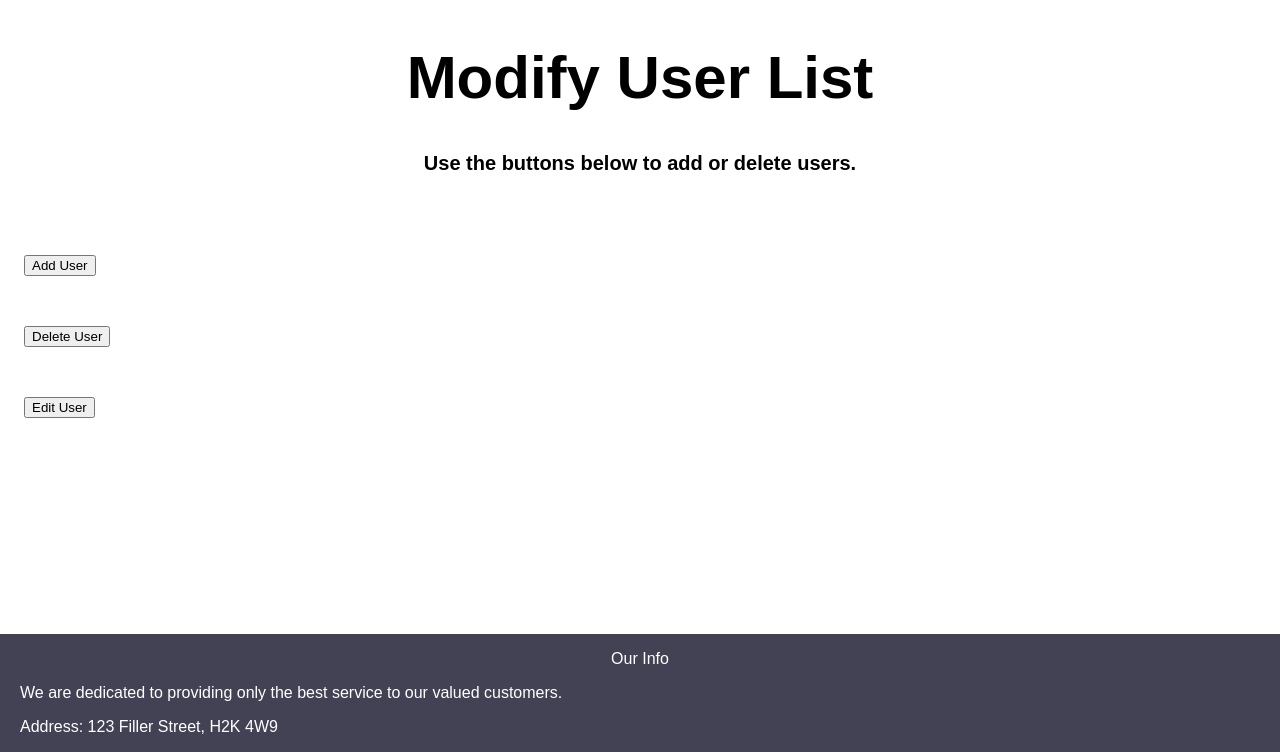
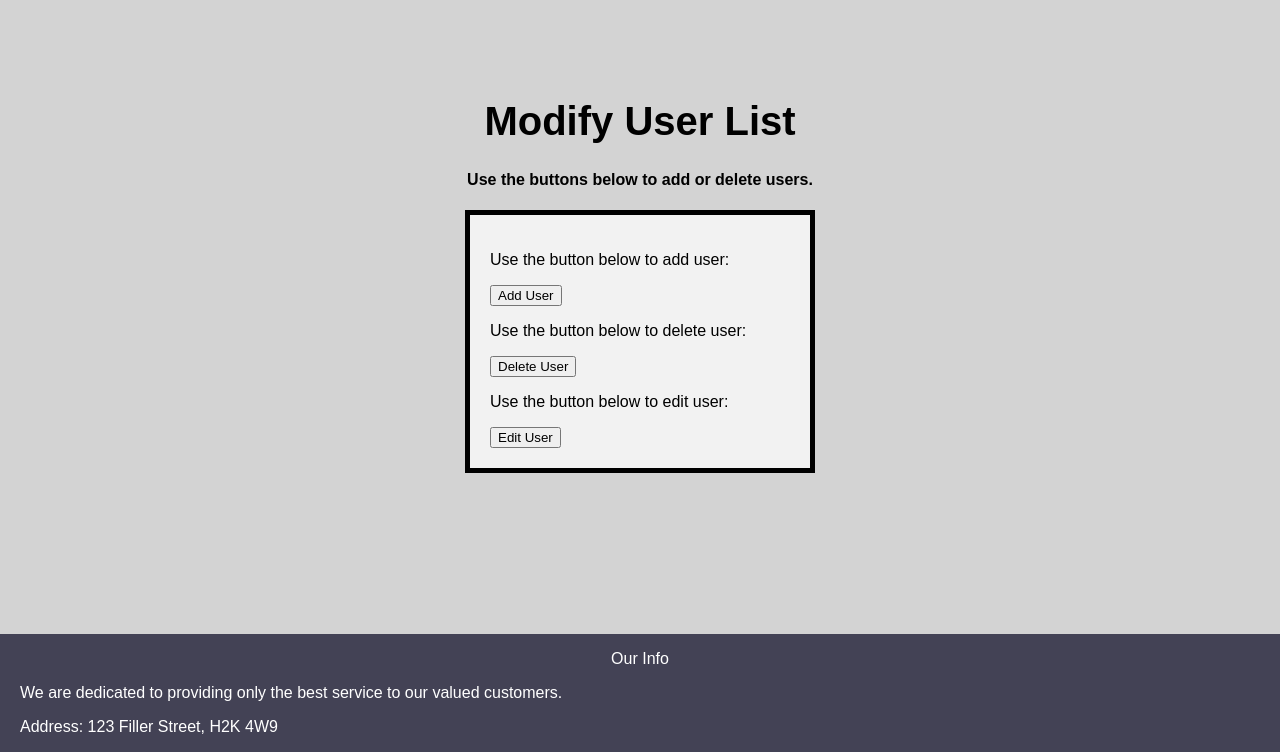
Before and after one commit to TomastpPereira/Soen287Group, a PHP site: page /P9_Edit_User_List.html in a window 1280 px wide. Shown: the part 48-800 px from the top of the page. Run offline with PHP 8.4, Linux system fonts and the light colour scheme.

Commit message:
I took the edit user (P10) page styling and put it to other "edit pages" (P9, P8) for consistency.
I also changed product list (P7) a little bit (the title at the top of the page), but I think there is still stuff to do for styling (I would maybe style it like "Chart" or "Order List).

Also, nav bar stuff: User list is actually "modify user list", but I'm not sure this page will be in nav bar for final product.

```diff
--- a/Edit_User_Profile.css
+++ b/Edit_User_Profile.css
@@ -24,6 +24,15 @@ h2{
 	min-height: 700px;
 	max-width: 1000px;
 }
+
+.edit-option-box {
+	border: 5px black solid;
+	max-width: 300px;
+	margin: auto;
+	background-color: rgba(255,255,255,0.7);
+	padding: 20px 20px
+}
+
 label{
 	font-size:  1.2em;
 }
--- a/P7_list_of_products.html
+++ b/P7_list_of_products.html
@@ -19,8 +19,9 @@
 
 
 <div class="container" id="banner">
-  <h1> Doritos Wasabi </h1>
-  <h2> Chips </h2>
+  <h1> Product List </h1>
+  <h2> Here's our great selection of product! </h2>
+  <hr>
 </div>
 
 <div style="padding-left: 24px; padding-right: 24px;">
--- a/P9_Edit_User_List.html
+++ b/P9_Edit_User_List.html
@@ -3,7 +3,8 @@
 <html lang="en">
 <head>
     <title> Modify User List </title>
-    <link rel = "stylesheet type" type = "text/css" href= "Style_HomePageTemplate.css" >
+<!--    <link rel = "stylesheet type" type = "text/css" href= "Style_HomePageTemplate.css" >-->
+    <link rel = "stylesheet type" type = "text/css" href= "Edit_User_Profile.css" >
 </head>
 
 <body>
@@ -17,22 +18,22 @@
         <a href="#"> Edit Order </a>
     </div>
 
-<div class="container" id="banner">
+<div style="text-align: center">
     <h1> Modify User List </h1>
     <h4> Use the buttons below to add or delete users. </h4>
 </div>
 
-<div style="padding-left: 24px; padding-right: 24px;">
-    <p> Use the button below to add user:</p>
+<div class="edit-option-box">
+    <p style = "color: black"> Use the button below to add user:</p>
     <form action = "P10_Edit_User.html">
         <button> Add User</button>
     </form>
 
-    <p> Use the button below to delete user:</p>
+    <p style = "color: black"> Use the button below to delete user:</p>
     <form action = "P10_Edit_User.html">
         <button> Delete User </button>
     </form>
-    <p> Use the button below to edit  user:</p>
+    <p style = "color: black"> Use the button below to edit  user:</p>
     <form action = "P10_Edit_User.html">
         <button> Edit User </button>
     </form>
```
Also changed, not shown: P8_Edit_A_Product.html (+5 -2 lines).
